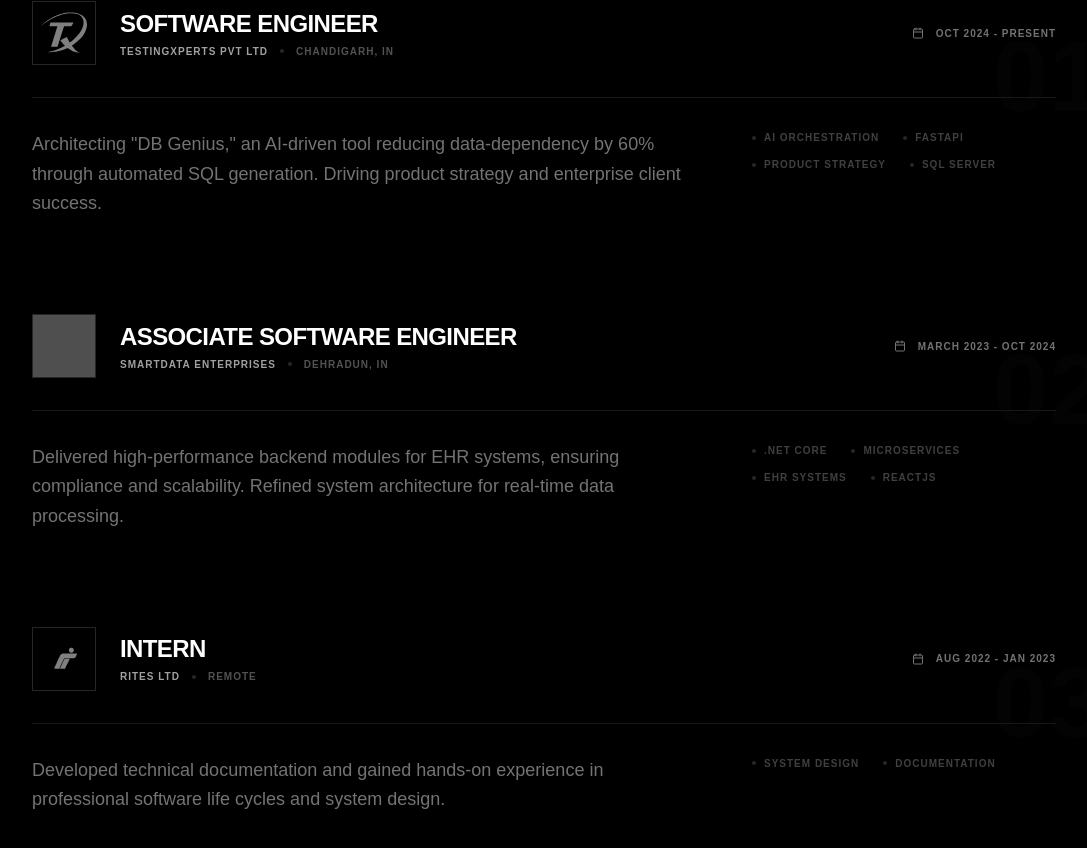
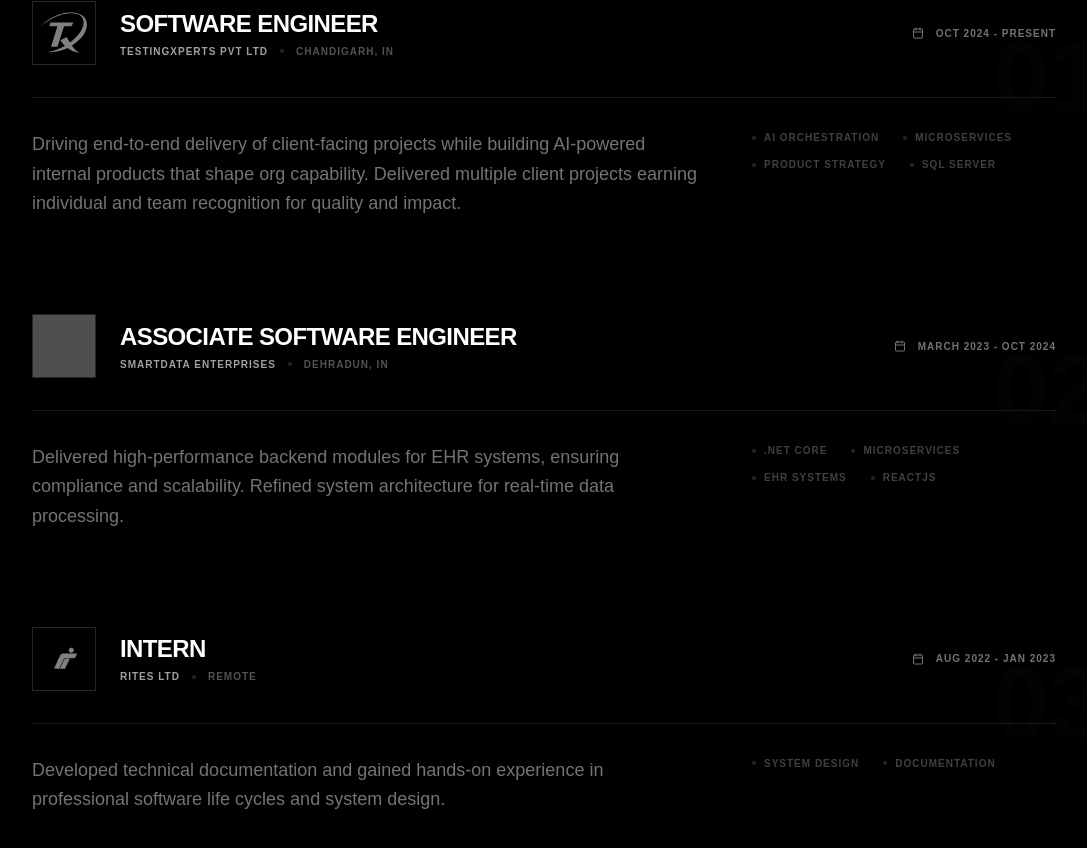
Before and after one commit to therealrawat/portfolio, a React (Vite) app: page / in a window 1280 px wide. Shown: the part 5153-6001 px from the top of the page, without its empty margins (48-1135 px from the left). Built offline with nearby package versions, Linux system fonts and the light colour scheme; grey boxes are pictures that could not be loaded.

Commit message:
feat: add Experience component with professional timeline and motion animations

```diff
--- a/src/components/Experience.tsx
+++ b/src/components/Experience.tsx
@@ -35,9 +35,9 @@ const phases = [
     company: 'TestingXperts Pvt Ltd',
     date: 'Oct 2024 - Present',
     location: 'Chandigarh, IN',
-    description: 'Architecting "DB Genius," an AI-driven tool reducing data-dependency by 60% through automated SQL generation. Driving product strategy and enterprise client success.',
+    description: 'Driving end-to-end delivery of client-facing projects while building AI-powered internal products that shape org capability. Delivered multiple client projects earning individual and team recognition for quality and impact.',
     number: '01',
-    tags: ['AI Orchestration', 'FastAPI', 'Product Strategy', 'SQL Server']
+    tags: ['AI Orchestration', 'Microservices', 'Product Strategy', 'SQL Server']
   },
   {
     icon: 'https://dkk4qeqny48s0.cloudfront.net/wp-content/uploads/2025/02/logo-updated.png',
```
